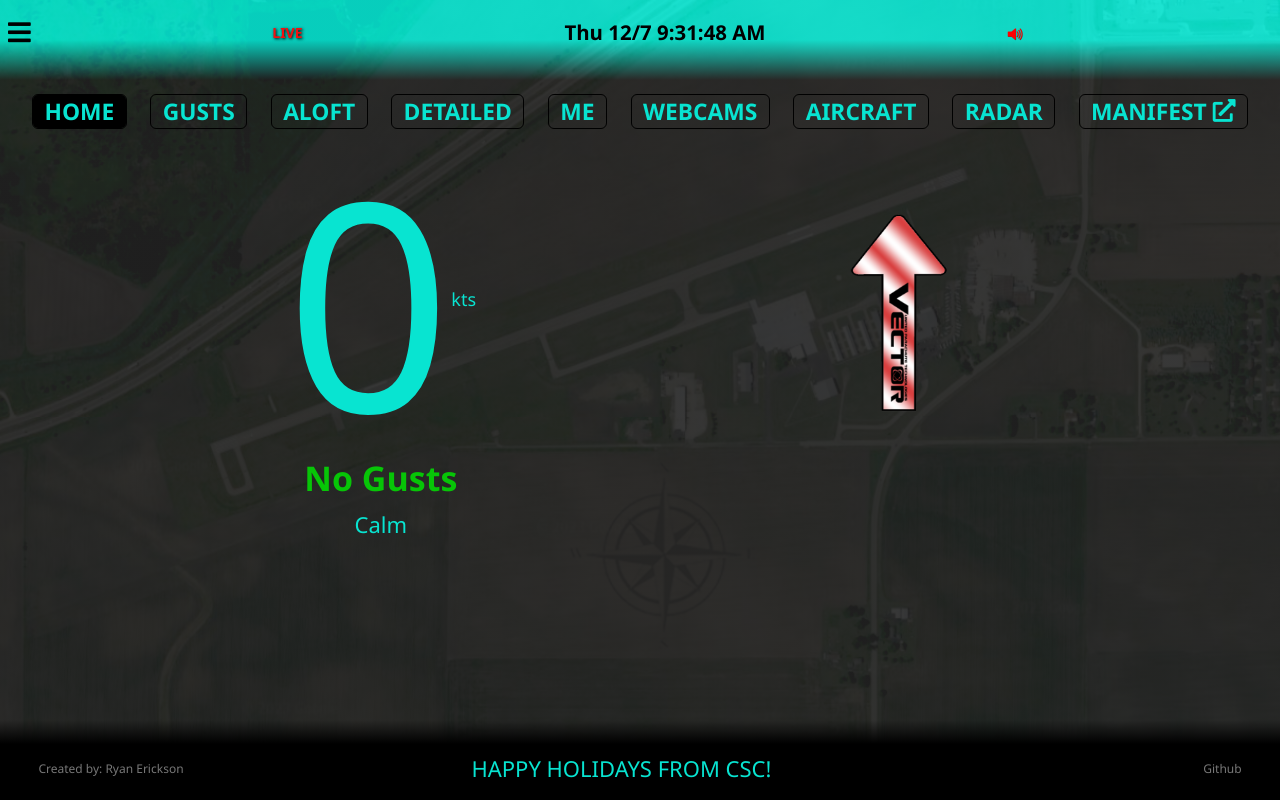
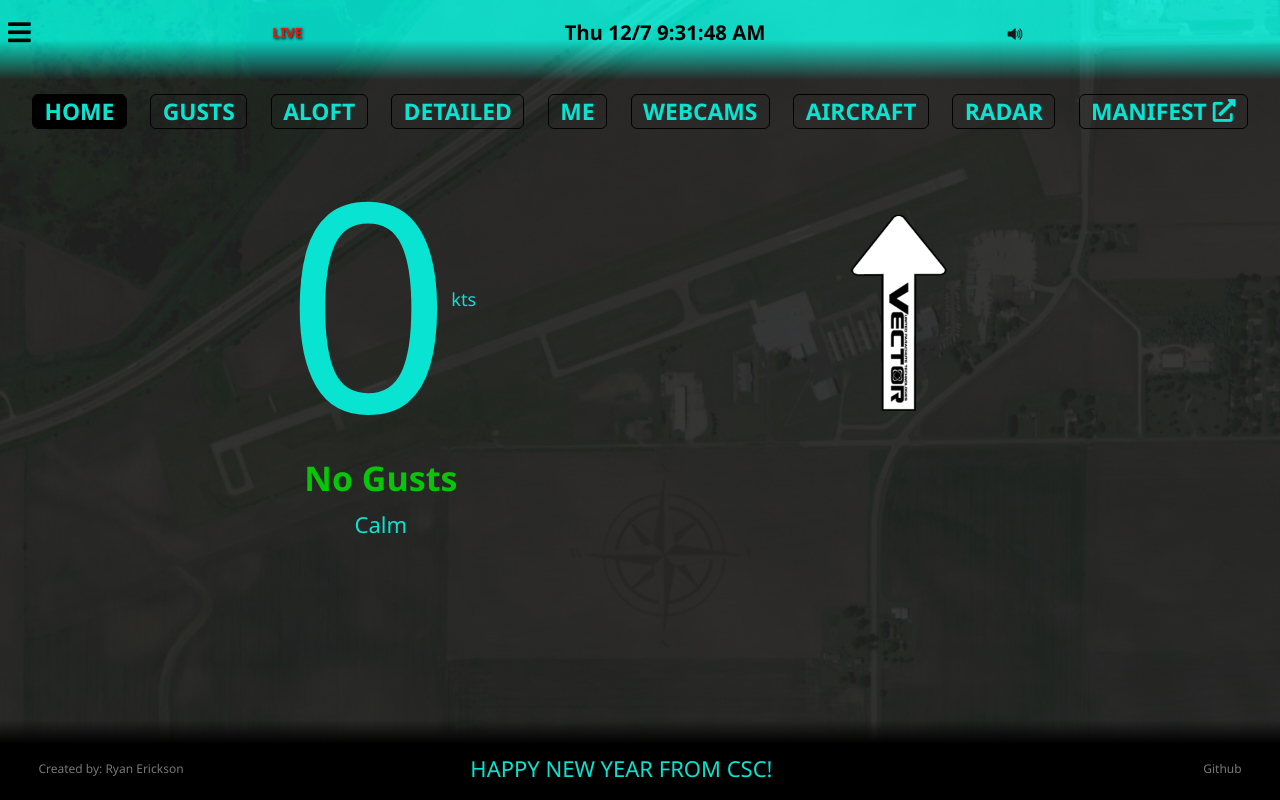
Before and after one commit to RyanFullStack/csc-weather-app, a React (Vite) app: page / in a window 1280 px wide. Built offline with nearby package versions, Linux system fonts and the light colour scheme; no server answers.

Commit message:
components remove xmas

```diff
--- a/src/components/Footer/index.jsx
+++ b/src/components/Footer/index.jsx
@@ -27,7 +27,7 @@ function Footer() {
                 ) : (
                     <div id='scroll-container'>
                         <div id='scroll-text'>
-                            <span>HAPPY HOLIDAYS FROM CSC!</span><span className='red'>SAFETY DAY 4/6/24</span>
+                            <span>HAPPY NEW YEAR FROM CSC!</span><span className='red'>SAFETY DAY 4/6/24</span>
                         </div>
                     </div>
                 )
--- a/src/components/Header/index.jsx
+++ b/src/components/Header/index.jsx
@@ -3,7 +3,7 @@ import { WeatherContext } from "../../context/WeatherContext";
 import GetCst from "../Time";
 import CurrentTemp from "../Temperature";
 import LiveStatus from "../LiveStatus";
-import audio from "../../images/audiored.png";
+import audio from "../../images/audio.png";
 import redLight from "../../images/redlight.png";
 import yellowLight from "../../images/yellowlight.png";
 import greenLight from "../../images/greenlight.png";
--- a/src/components/Wind/index.jsx
+++ b/src/components/Wind/index.jsx
@@ -1,7 +1,7 @@
 import { useContext, useEffect, useState } from "react";
 import { WeatherContext } from "../../context/WeatherContext";
-import arrow from "../../images/arrowcandy.png";
-import arrowright from "../../images/arrowcandyright.png";
+import arrow from "../../images/arrow.png";
+import arrowright from "../../images/arrow-right.png";
 import "./anamometer.css";
 
 function Wind() {
```
Also changed, not shown: src/images/arrowcandy.png (deleted), src/images/arrowcandyright.png (deleted).
